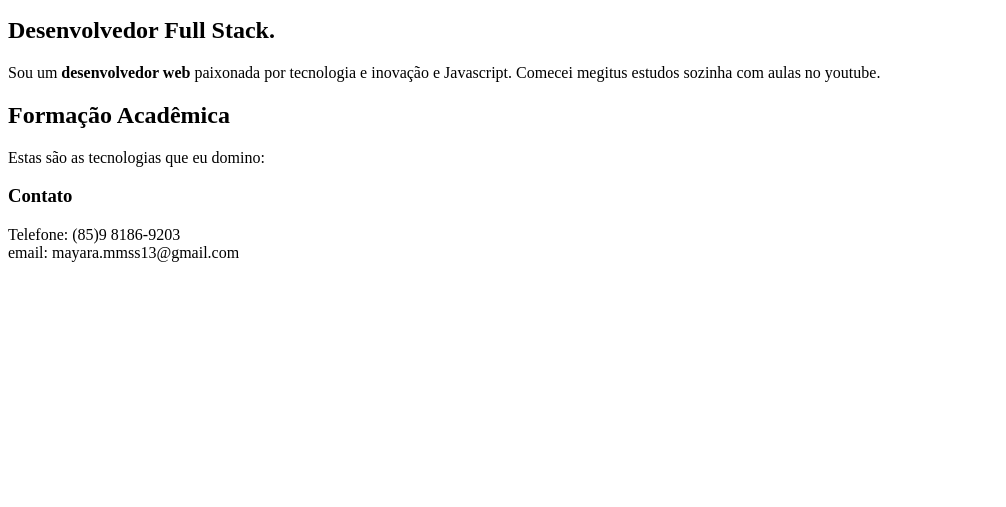
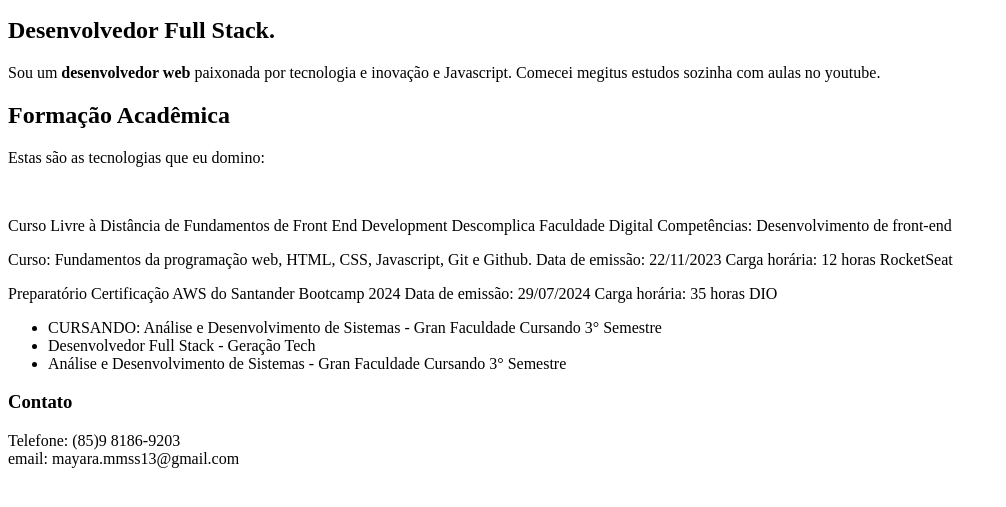
Before and after one commit to maydreadful/projetosistema1, a plain HTML site: page index.html in a window 1280 px wide. Shown: the part 101-608 px from the top of the page, without its empty margins (0-1006 px from the left). Drawn offline with Linux system fonts and the light colour scheme.

Commit message:
tabela,lista, e botao

```diff
--- a/index.html
+++ b/index.html
@@ -23,6 +23,31 @@
 
     <h2>Formação Acadêmica</h2>
     <p>Estas são as tecnologias que eu domino:</p>
+<br>
+   <p>Curso Livre à Distância de Fundamentos de Front End Development
+    Descomplica Faculdade Digital
+Competências: Desenvolvimento de front-end</p>
+
+   <p>Curso: Fundamentos da programação web, HTML, CSS, Javascript, Git e Github.
+    Data de emissão: 22/11/2023
+Carga horária: 12 horas
+RocketSeat</p>
+
+
+<p>Preparatório Certificação AWS do Santander Bootcamp 2024
+  Data de emissão: 29/07/2024
+Carga horária: 35 horas
+  DIO</p>
+
+  <ul>
+
+    <li>CURSANDO:
+      Análise e Desenvolvimento de Sistemas - Gran Faculdade
+      Cursando 3° Semestre</li>
+      <li>Desenvolvedor Full Stack - Geração Tech</li>
+      <li>Análise e Desenvolvimento de Sistemas - Gran Faculdade
+        Cursando 3° Semestre</li>
+  </ul>
 
     <h3>Contato</h3>
     <p>Telefone: (85)9 8186-9203 <br>
```
